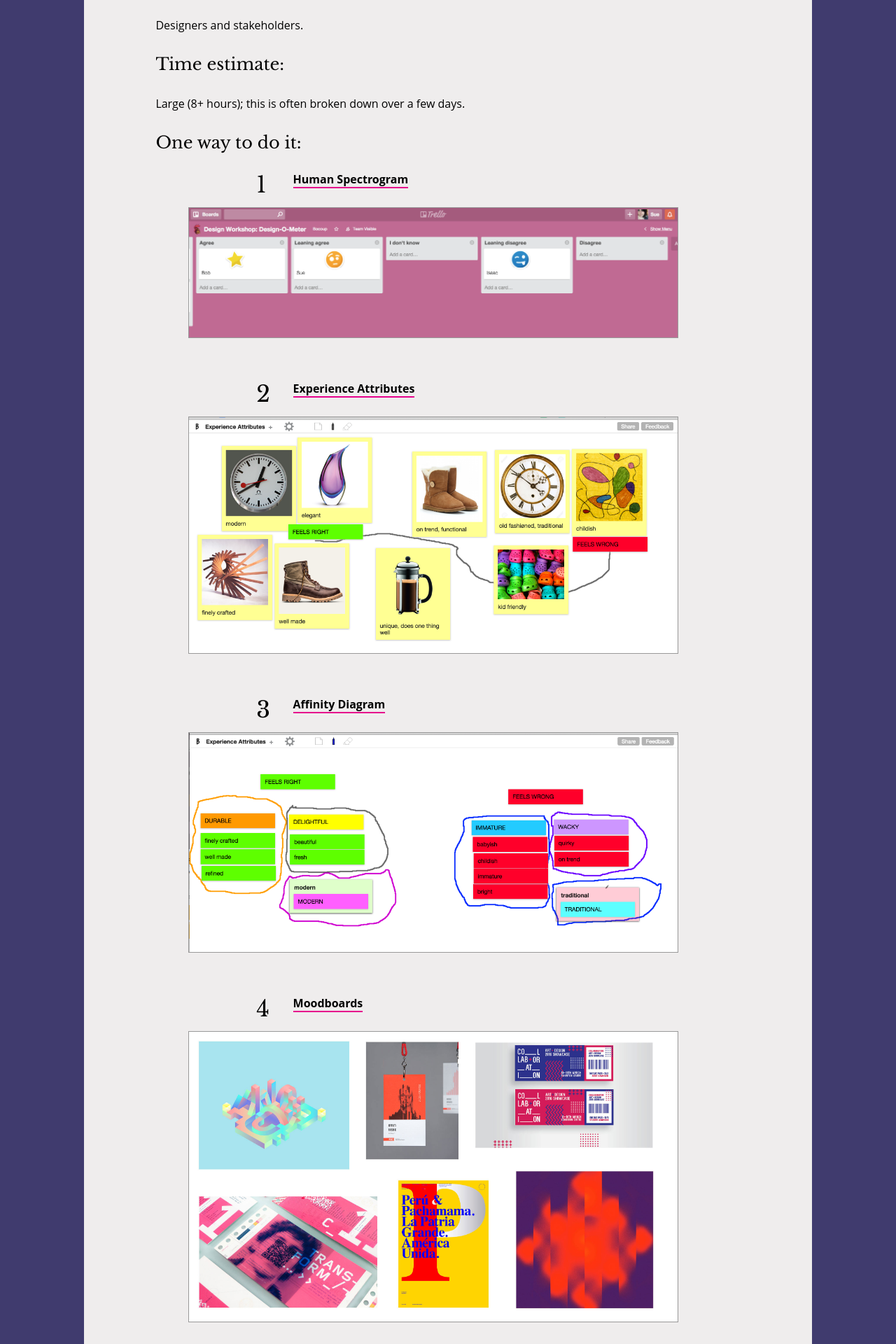
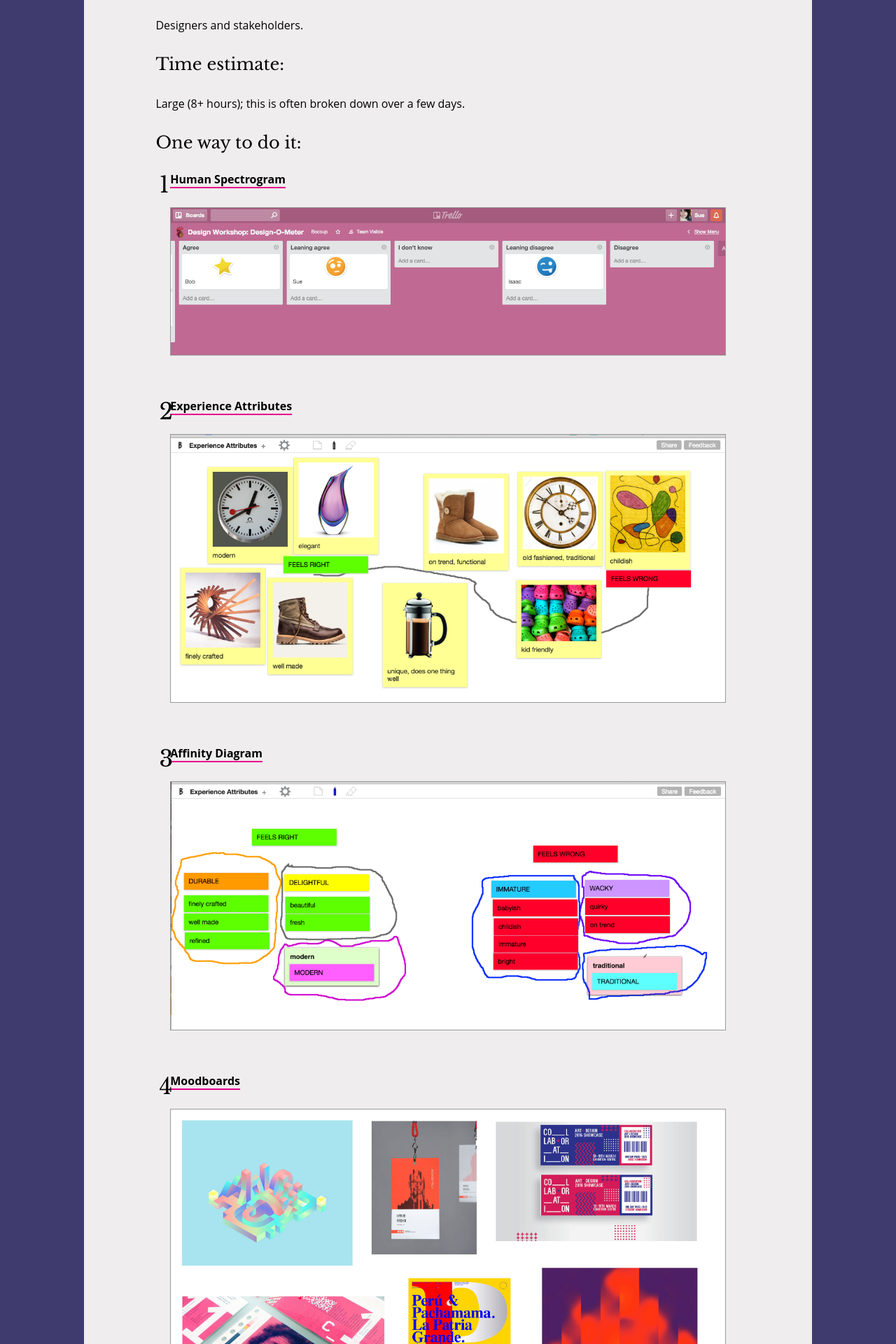
Before and after one commit to open-design-kit/opendesignkit, a Jekyll site: the page built from _methods/Visual-Design-Workshop.md, in a window 1280 px wide. Shown: the part 787-2707 px from the top of the page at 70% size. Built offline with Jekyll 4.4.1, drawn with Linux system fonts in a browser that asks for light colours.

Commit message:
change the layout of the one way to do it, for #154

```diff
--- a/css/styles.css
+++ b/css/styles.css
@@ -1276,18 +1276,6 @@ gonna style elements using this class */
     line-height: 1.3;
 }
 
-@media (min-width: 40em) {
-    .method-content ol > li {
-        max-width: 75%;
-    }
-}
-
-@media (min-width: 53em) {
-    .method-content ol > li {
-        max-width: 53.02734375%;
-    }
-}
-
 .method-content ol > li:before {
     color: #000;
     content: counter(step-counter);
@@ -1299,15 +1287,9 @@ gonna style elements using this class */
     top: 0;
 }
 
-@media (min-width: 40em) {
-    .method-content ol > li:before {
-        left: -16.786372007366%;
-    }
-}
-
 @media (min-width: 53em) {
     .method-content ol > li:before {
-        left: -11.786372007366%;
+        left: -2%;
     }
 }
 
@@ -1326,15 +1308,6 @@ gonna style elements using this class */
     border: 1px solid #999;
     display: block;
     margin: 2em 0 2em 0;
-    width: 500px;
-}
-
-@media (min-width: 46em) {
-    .method-content ol img {
-        margin: 2em 0 2em -150px;
-        max-width: 700px;
-        width: 700px;
-    }
 }
 
 .method-content ul {
```
